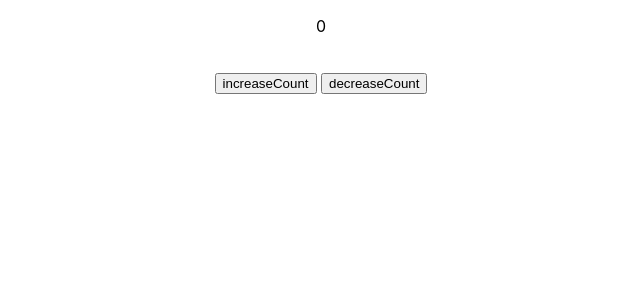
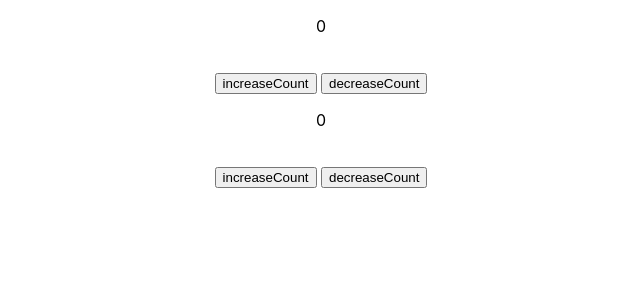
Before and after one commit to Kirttinath/Code-World, a React (Create React App) app in the folder react_custom_hook/: page / in a window 1280 px wide. Shown: the top 300 px of the page, without its empty margins (319-959 px from the left). Built offline with nearby package versions, Linux system fonts and the light colour scheme.

Commit message:
multiple components are use the custom hook when needed

```diff
--- a/react_custom_hook/src/App.js
+++ b/react_custom_hook/src/App.js
@@ -1,15 +1,12 @@
 import "./App.css";
-import useCounter from "./useCounter";
+import Counter1 from "./Component/Counter1";
+import Counter2 from "./Component/Counter2";
 
 function App() {
-  const [count, increaseCount, decreaseCount] = useCounter();
   return (
     <div className="App">
-      <p>{count}</p>
-      <br />
-      <button onClick={increaseCount}>increaseCount</button>
-      <span> </span>
-      <button onClick={decreaseCount}>decreaseCount</button>
+      <Counter1 />
+      <Counter2 />
     </div>
   );
 }
--- /dev/null
+++ b/react_custom_hook/src/Component/Counter1.jsx
@@ -0,0 +1,17 @@
+import React from 'react'
+import useCounter from '../useCounter';
+
+function Counter1() {
+    const [count, increaseCount, decreaseCount] = useCounter();
+  return (
+    <div>
+       <p>{count}</p>
+      <br />
+      <button onClick={increaseCount}>increaseCount</button>
+      <span> </span>
+      <button onClick={decreaseCount}>decreaseCount</button>
+    </div>
+  )
+}
+
+export default Counter1
--- /dev/null
+++ b/react_custom_hook/src/Component/Counter2.jsx
@@ -0,0 +1,17 @@
+import React from 'react'
+import useCounter from '../useCounter';
+
+const Counter2 = () => {
+    const [count, increaseCount, decreaseCount] = useCounter();
+  return (
+    <div>
+       <p>{count}</p>
+      <br />
+      <button onClick={increaseCount}>increaseCount</button>
+      <span> </span>
+      <button onClick={decreaseCount}>decreaseCount</button>
+    </div>
+  )
+}
+
+export default Counter2
```
